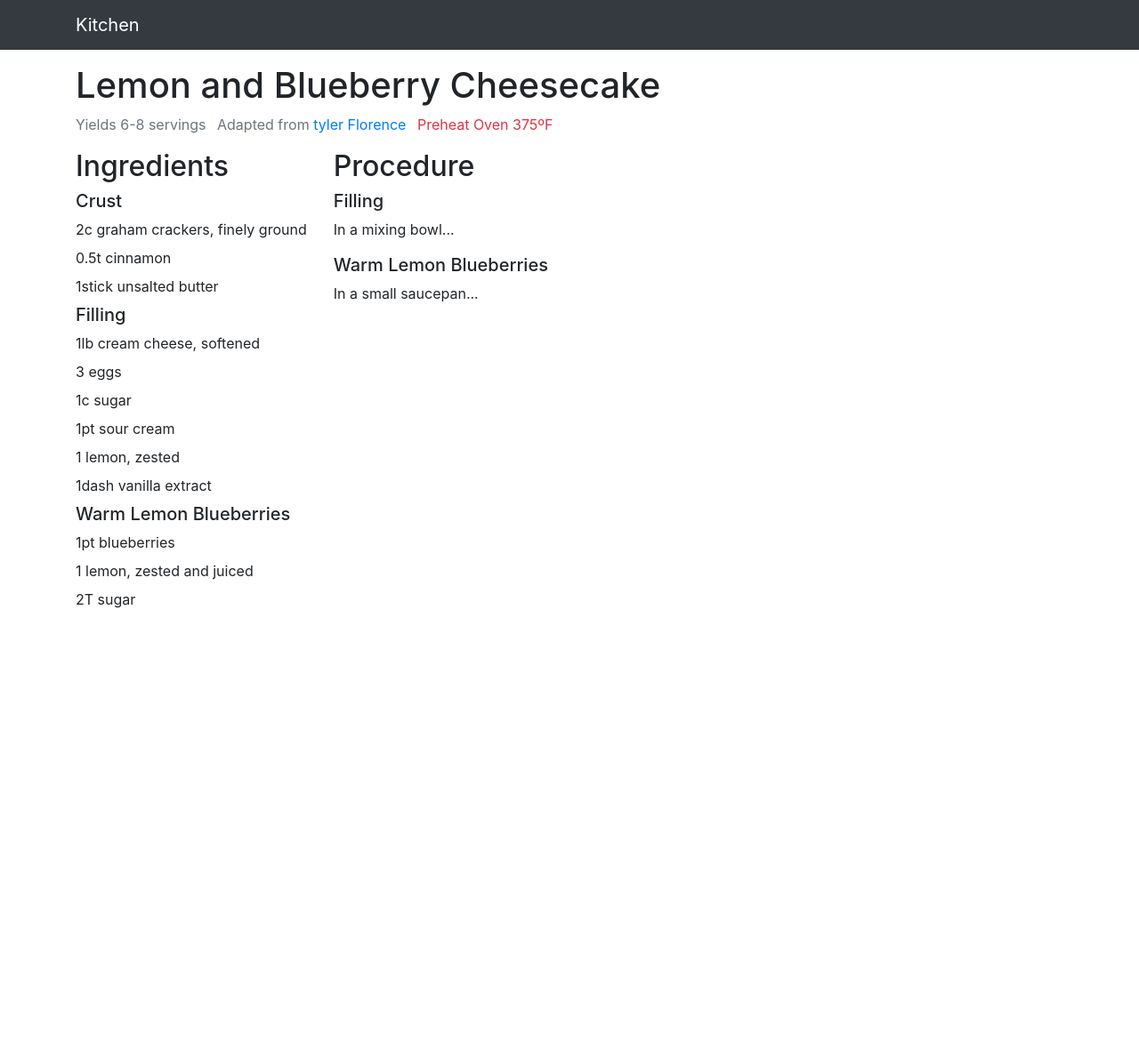
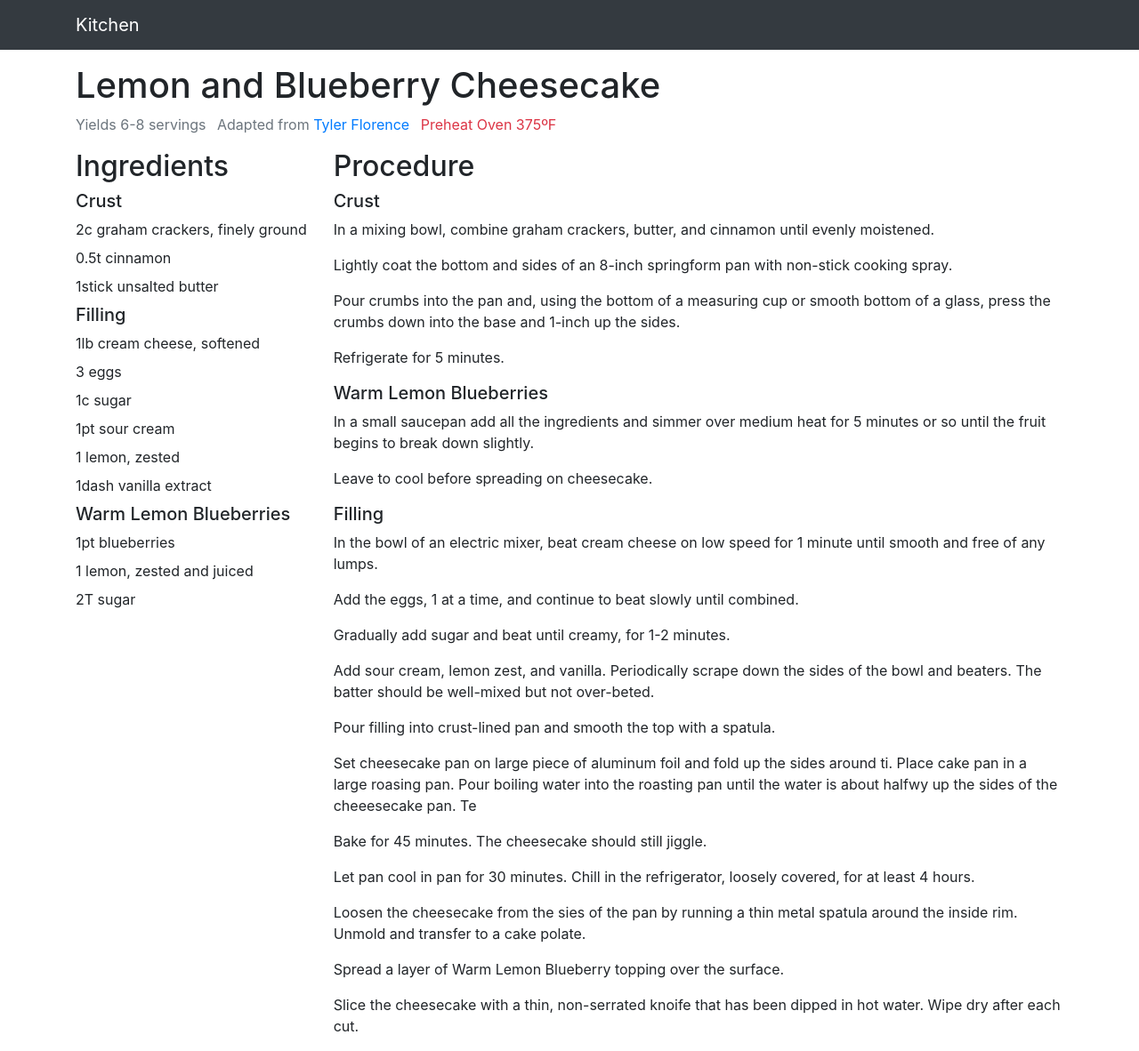
Before and after one commit to benburwell/kitchen, a Jekyll site: the page built from _recipes/lemon-blueberry-cheesecake.md, in a window 1280 px wide. Shown: the whole page at 89% size. Built offline with Jekyll 4.4.1, drawn with Linux system fonts in a browser that asks for light colours; before the commit the page ends 900 px from its top, so only the background shows below that.

Commit message:
Update lemon-blueberry-cheesecake.md

```diff
--- a/_recipes/lemon-blueberry-cheesecake.md
+++ b/_recipes/lemon-blueberry-cheesecake.md
@@ -2,7 +2,7 @@
 # vim: ft=yaml
 title: Lemon and Blueberry Cheesecake
 adapted_from:
-  name: tyler Florence
+  name: Tyler Florence
   url: https://www.foodnetwork.com/recipes/tyler-florence/the-ultimate-cheesecake-recipe-1914053
 yield: 6-8 servings
 ingredients:
@@ -51,10 +51,27 @@ ingredients:
       unit: T
 preheat: 375
 procedure:
+  - section: Crust
+    items:
+    - In a mixing bowl, combine graham crackers, butter, and cinnamon until evenly moistened.
+    - Lightly coat the bottom and sides of an 8-inch springform pan with non-stick cooking spray.
+    - Pour crumbs into the pan and, using the bottom of a measuring cup or smooth bottom of a glass, press the crumbs down into the base and 1-inch up the sides.
+    - Refrigerate for 5 minutes.
+  - section: Warm Lemon Blueberries
+    items:
+    - In a small saucepan add all the ingredients and simmer over medium heat for 5 minutes or so until the fruit begins to break down slightly.
+    - Leave to cool before spreading on cheesecake.
   - section: Filling
     items:
-    - In a mixing bowl...
-  - section: Warm Lemon Blueberries
-    items:
-    - In a small saucepan...
+    - In the bowl of an electric mixer, beat cream cheese on low speed for 1 minute until smooth and free of any lumps.
+    - Add the eggs, 1 at a time, and continue to beat slowly until combined.
+    - Gradually add sugar and beat until creamy, for 1-2 minutes.
+    - Add sour cream, lemon zest, and vanilla. Periodically scrape down the sides of the bowl and beaters. The batter should be well-mixed but not over-beted.
+    - Pour filling into crust-lined pan and smooth the top with a spatula.
+    - Set cheesecake pan on large piece of aluminum foil and fold up the sides around ti. Place cake pan in a large roasing pan. Pour boiling water into the roasting pan until the water is about halfwy  up the sides of the cheeesecake pan. Te
+    - Bake for 45 minutes. The cheesecake should still jiggle.
+    - Let pan cool in pan for 30 minutes. Chill in the refrigerator, loosely covered, for at least 4 hours.
+    - Loosen the cheesecake from the sies of the pan by running a thin metal spatula around the inside rim. Unmold and transfer to a cake polate.
+    - Spread a layer of Warm Lemon Blueberry topping over the surface.
+    - Slice the cheesecake with a thin, non-serrated knoife that has been dipped in hot water. Wipe dry after each cut.
 ---
```
